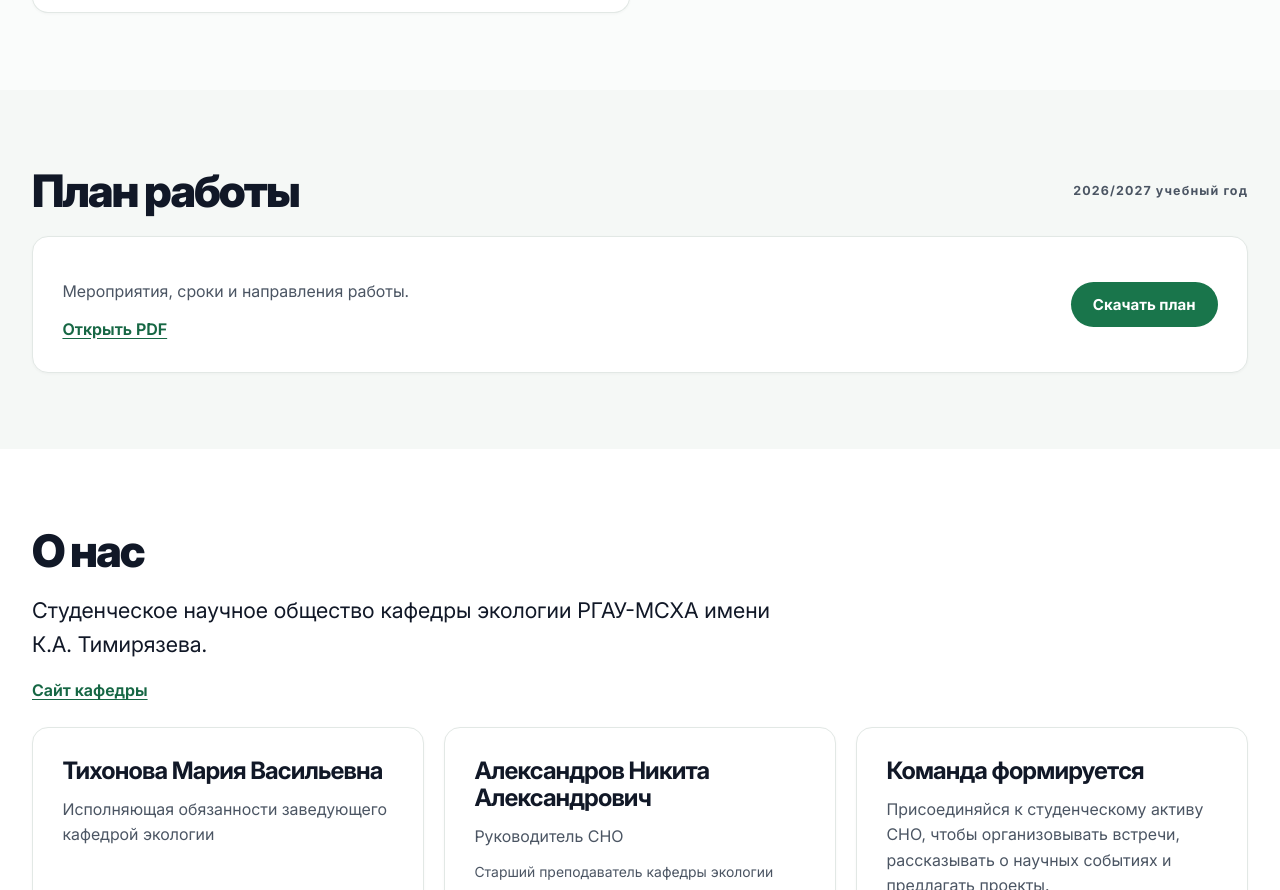
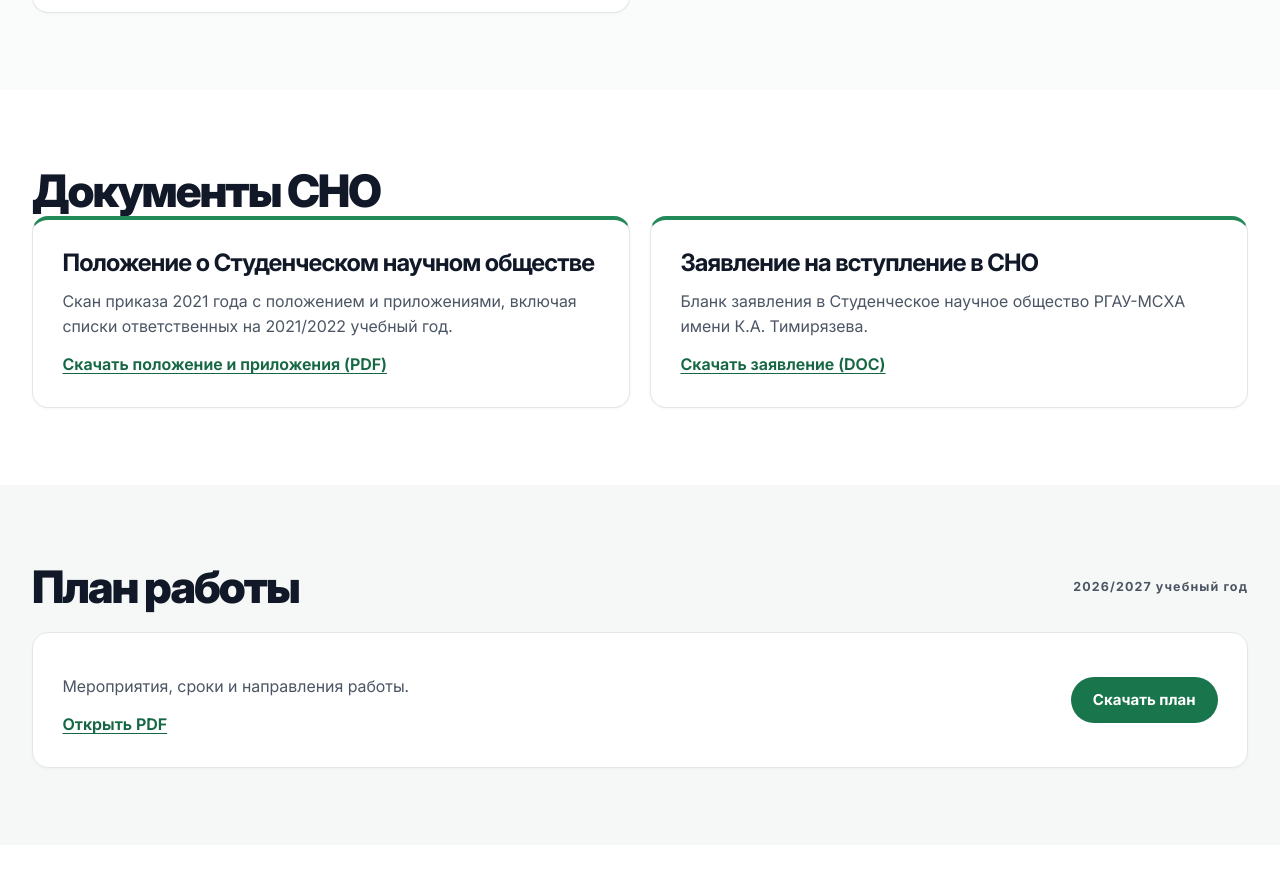
Before and after one commit to AlexGrabli/ECO_ScienceComm, a plain HTML site: page index.html in a window 1280 px wide. Shown: the part 2497-3387 px from the top of the page. Drawn offline with Linux system fonts and the light colour scheme.

Commit message:
Add SNO regulations and membership application

```diff
--- a/index.html
+++ b/index.html
@@ -19,7 +19,7 @@
     <nav class="desktop-nav" aria-label="Основная навигация"><a href="#about">О нас</a><a href="#opportunities">Конференции</a><a href="#projects">Проекты</a><a href="#resources">Материалы</a></nav>
     <a class="header-join button primary" href="#join">Присоединиться</a>
     <details class="site-menu"><summary>Меню</summary><nav aria-label="Разделы сайта">
-      <a href="#about">Об обществе</a><a href="#opportunities">Конференции</a><a href="#projects">Проекты</a><a href="#our-events">Наши мероприятия</a><a href="#events">План работы</a><a href="#resources">Материалы</a><a href="#join">Контакты</a>
+      <a href="#about">Об обществе</a><a href="#sno-documents">Документы СНО</a><a href="#opportunities">Конференции</a><a href="#projects">Проекты</a><a href="#our-events">Наши мероприятия</a><a href="#events">План работы</a><a href="#resources">Материалы</a><a href="#join">Контакты</a>
     </nav></details>
   </header>
   <main id="main">
@@ -88,6 +88,13 @@
       <!-- opportunities:end -->
       </div>
     </div></section>
+    <section class="section wrap" id="sno-documents" aria-labelledby="sno-documents-title">
+      <div class="section-heading"><div><h2 id="sno-documents-title">Документы СНО</h2></div></div>
+      <div class="publication-list">
+        <article class="publication"><h3>Положение о Студенческом научном обществе</h3><p>Скан приказа 2021 года с положением и приложениями, включая списки ответственных на 2021/2022 учебный год.</p><a class="text-link" href="./assets/sno-regulations-scan.pdf" download>Скачать положение и приложения (PDF)</a></article>
+        <article class="publication"><h3>Заявление на вступление в СНО</h3><p>Бланк заявления в Студенческое научное общество РГАУ-МСХА имени К.А. Тимирязева.</p><a class="text-link" href="./assets/sno-membership-application.doc" download>Скачать заявление (DOC)</a></article>
+      </div>
+    </section>
     <section class="events-section" id="events" aria-labelledby="events-title"><div class="wrap section">
       <div class="section-heading"><div><h2 id="events-title">План работы</h2></div><span class="small-label">2026/2027 учебный год</span></div>
       <div class="plan-file"><div class="plan-description"><p>Мероприятия, сроки и направления работы.</p><a class="text-link" href="./assets/sno-plan-2026-2027.pdf">Открыть PDF</a></div><a class="button primary" href="./assets/sno-plan-2026-2027.pdf" download="План СНО кафедры экологии 2026-2027.pdf">Скачать план</a></div>
```
Also changed, not shown: 2 other files.
